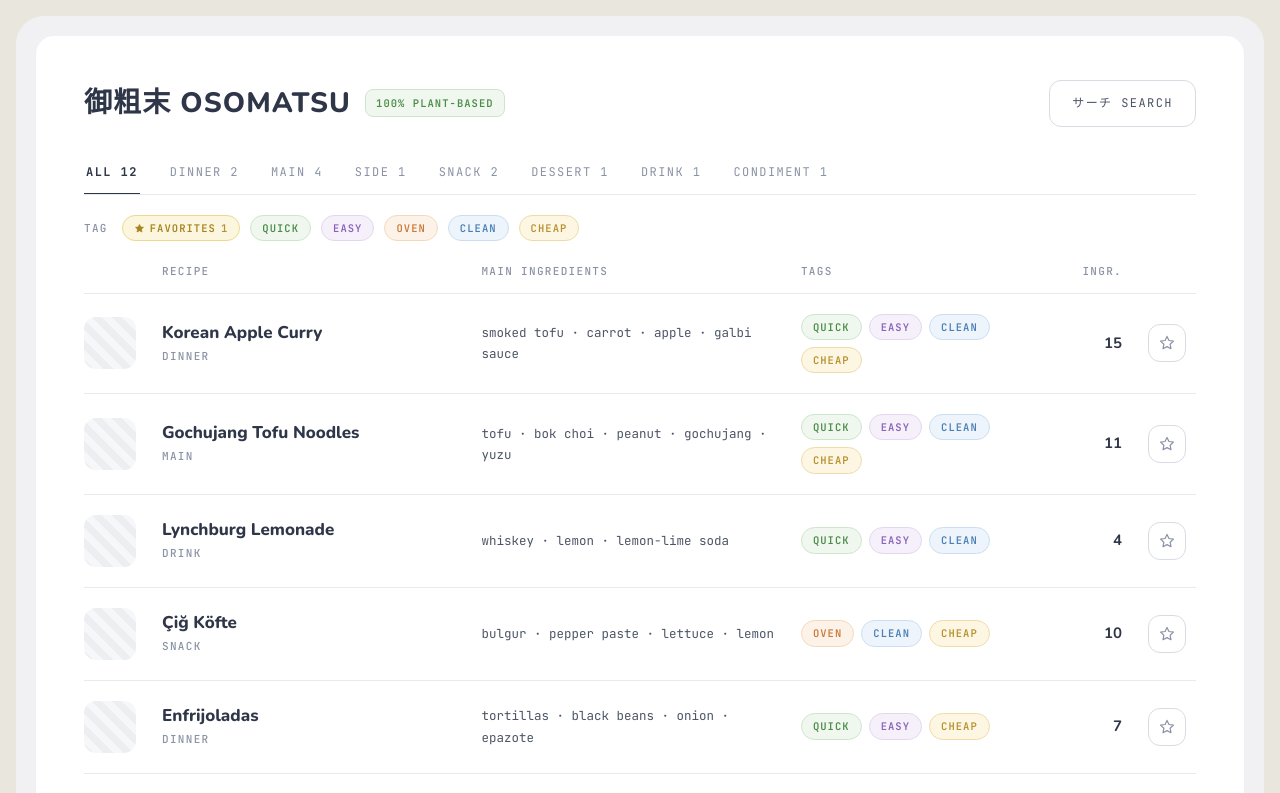
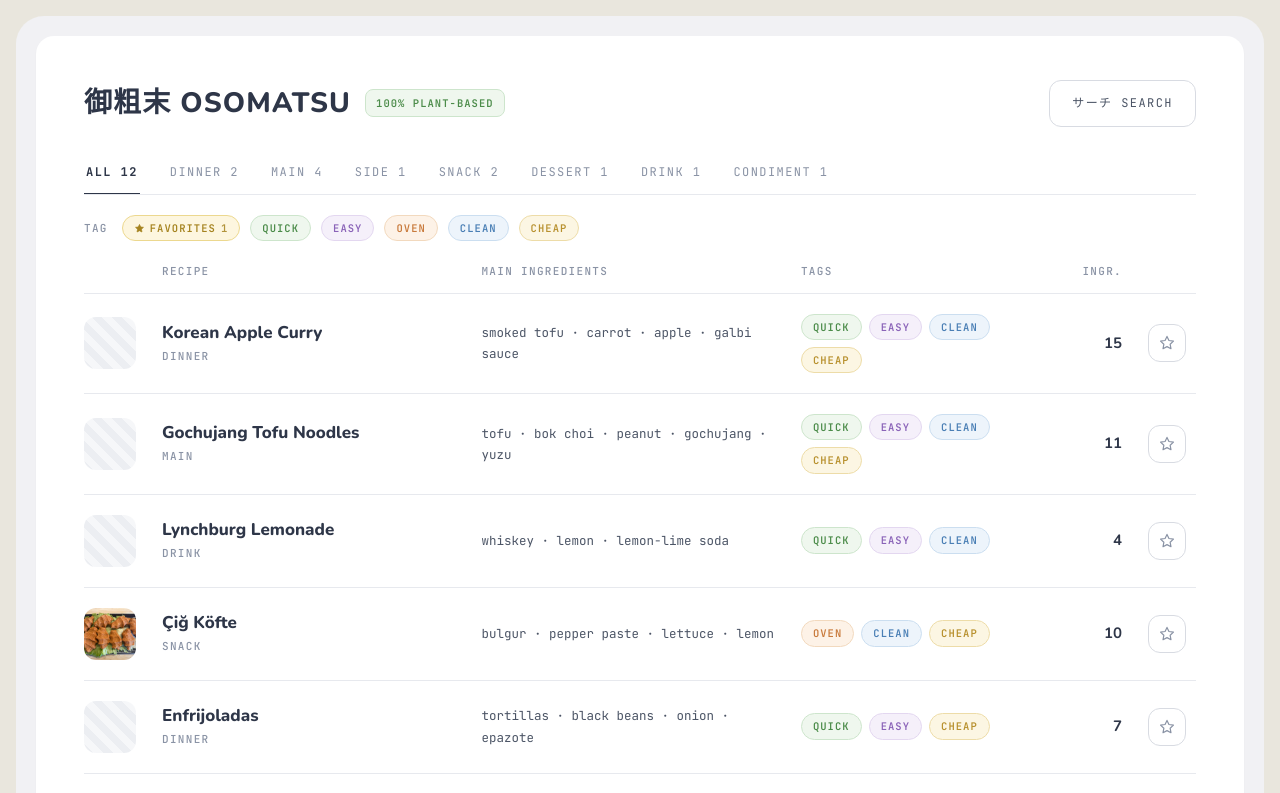
Before and after one commit to FredrikRidderfalk/osomatsu, a React (Vite) app: page / in a window 1280 px wide. Shown: the top 793 px of the page. Built offline with nearby package versions, Linux system fonts and the light colour scheme.

Commit message:
Add photo for the çiğ köfte recipe
Resized to 1600x1200 to match the existing recipe photo and
stripped EXIF metadata.

Co-Authored-By: Claude Opus 5 <noreply@anthropic.com>
Claude-Session: https://claude.ai/code/session_01CcRYoWS57dEio3eBPLuEuf

```diff
--- a/src/data/recipes.ts
+++ b/src/data/recipes.ts
@@ -110,6 +110,7 @@ export const RECIPES: Recipe[] = [
     prepMin: 30,
     cookMin: 0,
     kcal: 320,
+    image: 'recipes/cig-kofte.jpg',
     ingredients: [
       { name: 'Fine bulgur', us: { qty: 2, unit: 'cups' }, metric: { qty: 350, unit: 'g' } },
       { name: 'Turkish pepper paste (biber salçası)', us: { qty: 3, unit: 'tbsp' } },
```
Also changed, not shown: public/recipes/cig-kofte.jpg (added).
